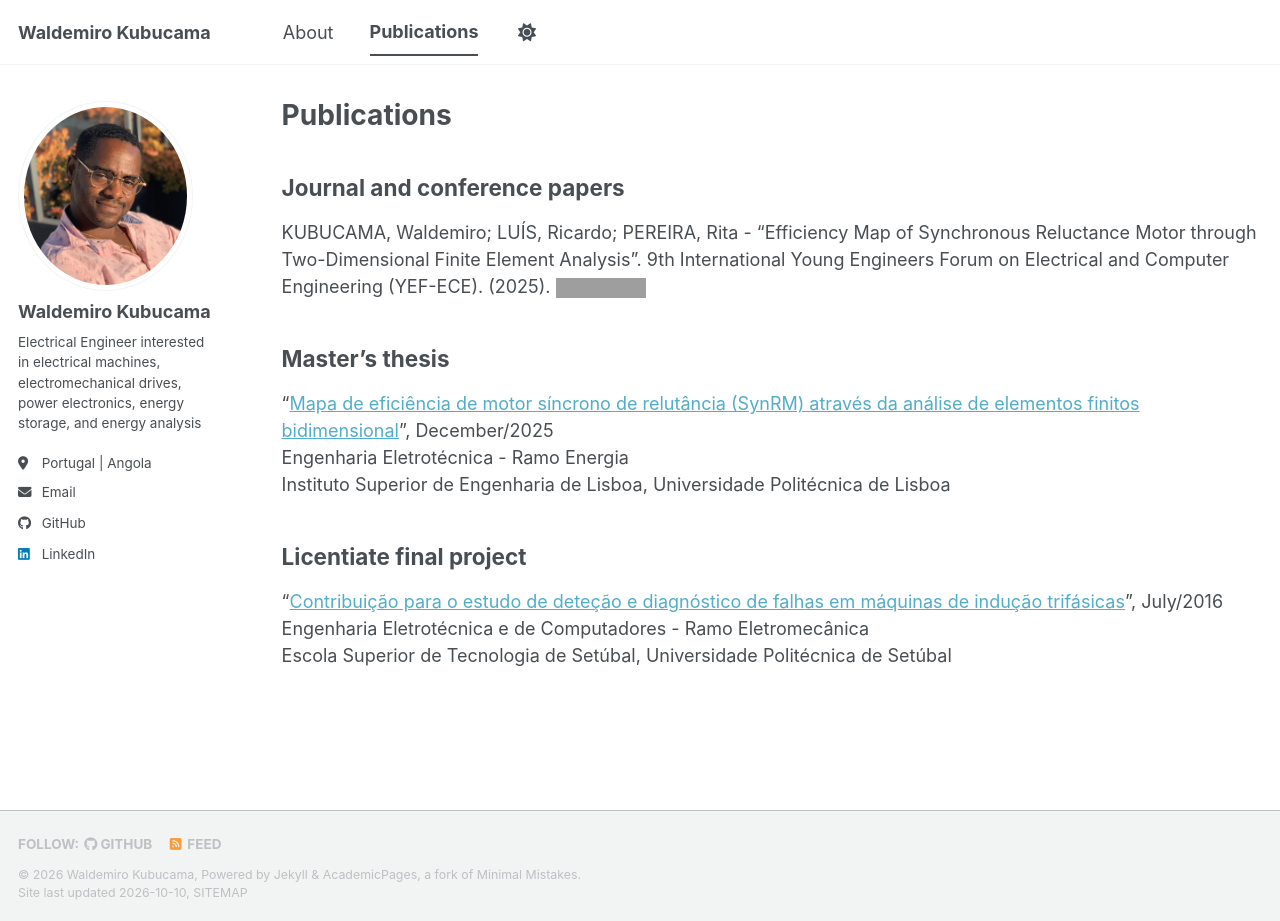
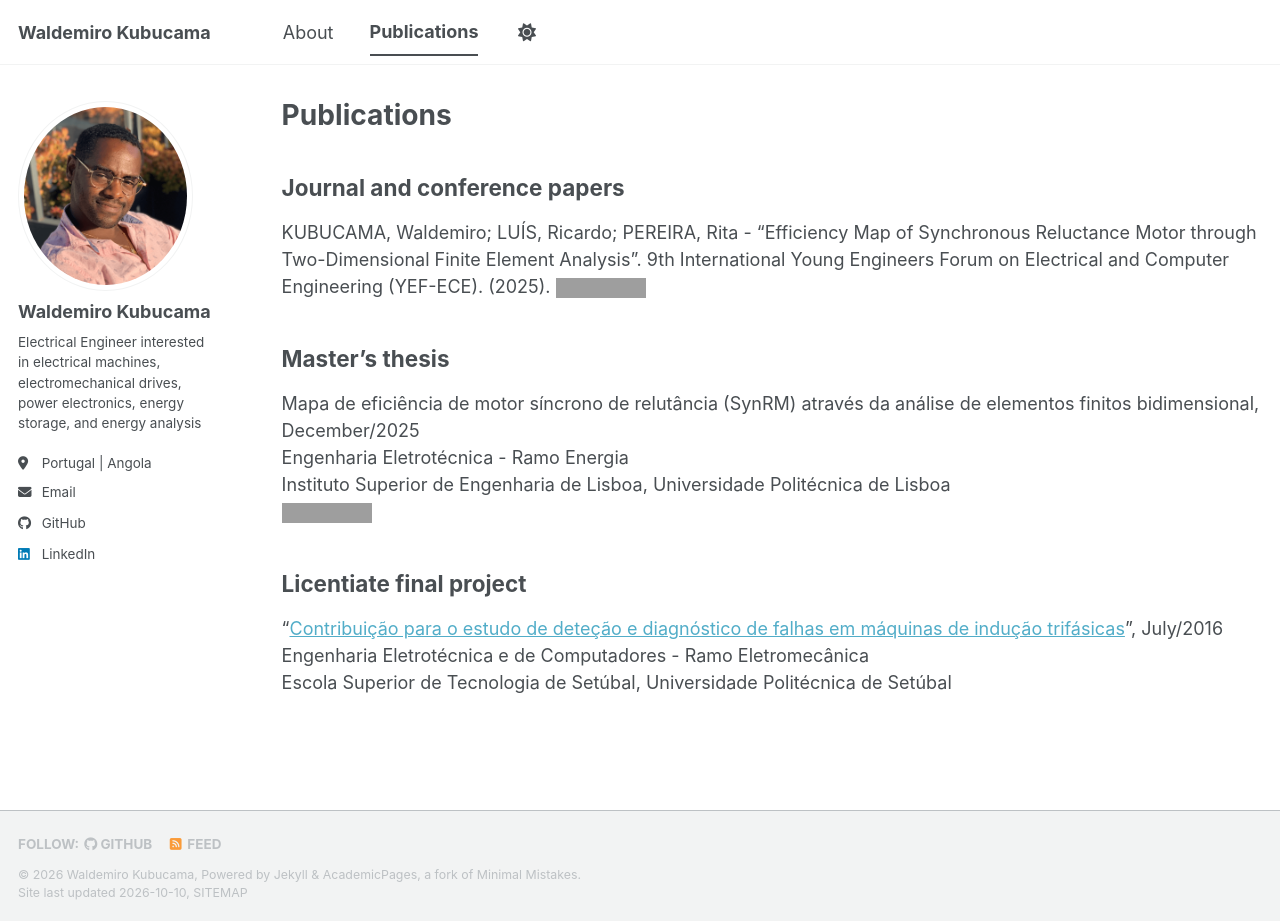
Before and after one commit to WaldemiroKubucama/WaldemiroKubucama, a Jekyll site: the page built from _pages/publications.md, in a window 1280 px wide and 921 px high. Built offline with Jekyll 4.4.1, drawn with Linux system fonts in a browser that asks for light colours; a style sheet for code colours, icons or effects is not loaded; part of the change alters nothing that is shown; grey boxes are pictures that could not be loaded.

Commit message:
Update publications.md

```diff
--- a/_pages/publications.md
+++ b/_pages/publications.md
@@ -11,9 +11,11 @@ KUBUCAMA, Waldemiro; LUÍS, Ricardo; PEREIRA, Rita - "Efficiency Map of Synchron
 
 
 ## Master’s thesis
-"[Mapa de eficiência de motor síncrono de relutância (SynRM) através da análise de elementos finitos bidimensional](http://hdl.handle.net/10400.21/23168)", December/2025\
+Mapa de eficiência de motor síncrono de relutância (SynRM) através da análise de elementos finitos bidimensional, December/2025\
 Engenharia Eletrotécnica - Ramo Energia\
-Instituto Superior de Engenharia de Lisboa, Universidade Politécnica de Lisboa
+Instituto Superior de Engenharia de Lisboa, Universidade Politécnica de Lisboa\
+[![ISEL](https://img.shields.io/badge/ISEL-Trabalho_Final_de_Licenciatura-A6192E?style=flat&logoColor=white)](http://hdl.handle.net/10400.21/23168)
+
 
 ## Licentiate final project
 "[Contribuição para o estudo de deteção e diagnóstico de falhas em máquinas de indução trifásicas]({{ "/files/TFM_ISEL.pdf" | relative_url }})", July/2016\
```
